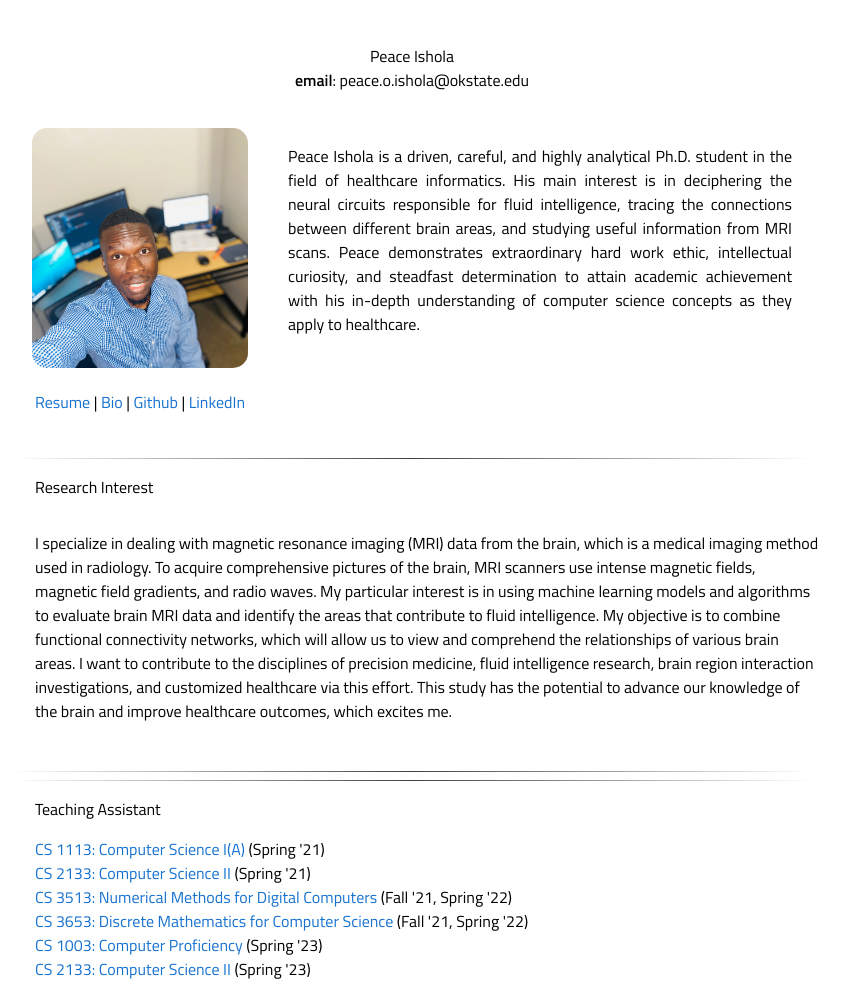
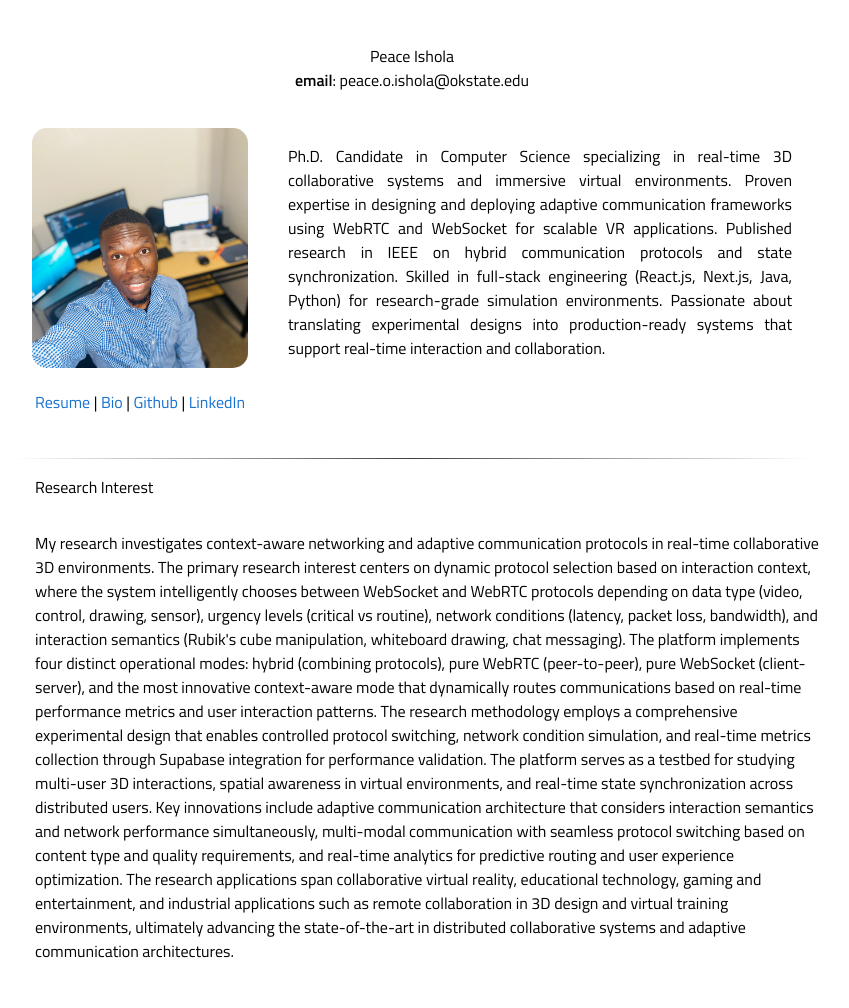
Before and after one commit to PeaceIshola/peaceishola.github.io, a plain HTML site: page index.html in a window 1280 px wide. Shown: the top 1008 px of the page, without its empty margins (228-1077 px from the left). Drawn offline with Linux system fonts and the light colour scheme.

Commit message:
Update index.html

```diff
--- a/index.html
+++ b/index.html
@@ -90,7 +90,7 @@
       </p>
       </td>
       <td width="68%" valign="top" align="justify">
-      <p>Peace Ishola is a driven, careful, and highly analytical Ph.D. student in the field of healthcare informatics. His main interest is in deciphering the neural circuits responsible for fluid intelligence, tracing the connections between different brain areas, and studying useful information from MRI scans. Peace demonstrates extraordinary hard work ethic, intellectual curiosity, and steadfast determination to attain academic achievement with his in-depth understanding of computer science concepts as they apply to healthcare.</p>
+      <p>Ph.D. Candidate in Computer Science specializing in real-time 3D collaborative systems and immersive virtual environments. Proven expertise in designing and deploying adaptive communication frameworks using WebRTC and WebSocket for scalable VR applications. Published research in IEEE on hybrid communication protocols and state synchronization. Skilled in full-stack engineering (React.js, Next.js, Java, Python) for research-grade simulation environments. Passionate about translating experimental designs into production-ready systems that support real-time interaction and collaboration.</p>
 
       </td>
     </tr>
@@ -103,9 +103,9 @@
   <tr><td><sectionheading>Research Interest</sectionheading></td></tr>
   <tr><td>
     <p>
-      I specialize in dealing with magnetic resonance imaging (MRI) data from the brain, which is a medical imaging method used in radiology. To acquire comprehensive pictures of the brain, MRI scanners use intense magnetic fields, magnetic field gradients, and radio waves. My particular interest is in using machine learning models and algorithms to evaluate brain MRI data and identify the areas that contribute to fluid intelligence.
+      My research investigates context-aware networking and adaptive communication protocols in real-time collaborative 3D environments. The primary research interest centers on dynamic protocol selection based on interaction context, where the system intelligently chooses between WebSocket and WebRTC protocols depending on data type (video, control, drawing, sensor), urgency levels (critical vs routine), network conditions (latency, packet loss, bandwidth), and interaction semantics (Rubik's cube manipulation, whiteboard drawing, chat messaging). The platform implements four distinct operational modes: hybrid (combining protocols), pure WebRTC (peer-to-peer), pure WebSocket (client-server), and the most innovative context-aware mode that dynamically routes communications based on real-time performance metrics and user interaction patterns.
 
-      My objective is to combine functional connectivity networks, which will allow us to view and comprehend the relationships of various brain areas. I want to contribute to the disciplines of precision medicine, fluid intelligence research, brain region interaction investigations, and customized healthcare via this effort. This study has the potential to advance our knowledge of the brain and improve healthcare outcomes, which excites me.
+      The research methodology employs a comprehensive experimental design that enables controlled protocol switching, network condition simulation, and real-time metrics collection through Supabase integration for performance validation. The platform serves as a testbed for studying multi-user 3D interactions, spatial awareness in virtual environments, and real-time state synchronization across distributed users. Key innovations include adaptive communication architecture that considers interaction semantics and network performance simultaneously, multi-modal communication with seamless protocol switching based on content type and quality requirements, and real-time analytics for predictive routing and user experience optimization. The research applications span collaborative virtual reality, educational technology, gaming and entertainment, and industrial applications such as remote collaboration in 3D design and virtual training environments, ultimately advancing the state-of-the-art in distributed collaborative systems and adaptive communication architectures.
     </p>
   <tr><td></td></tr>
   </table>
```
